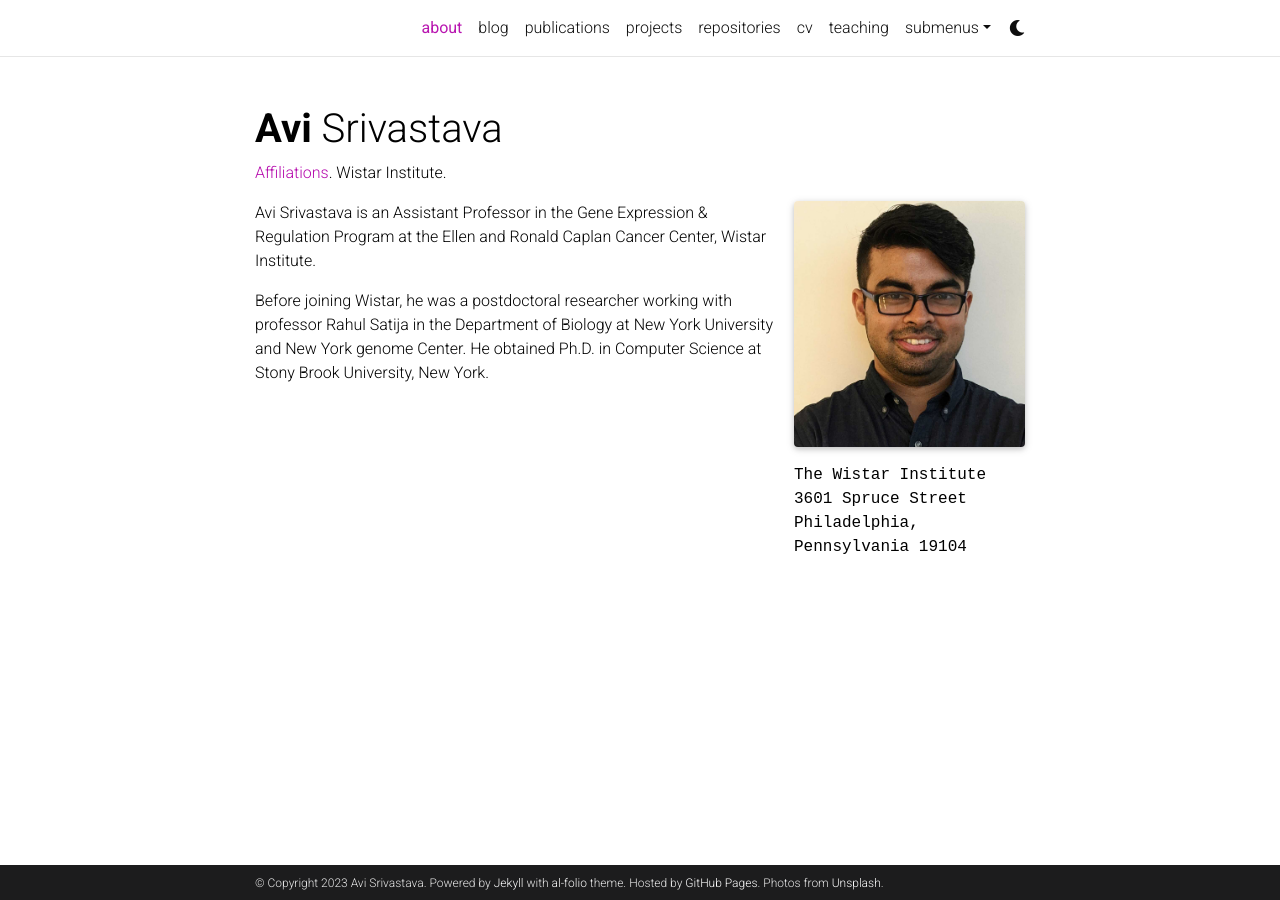
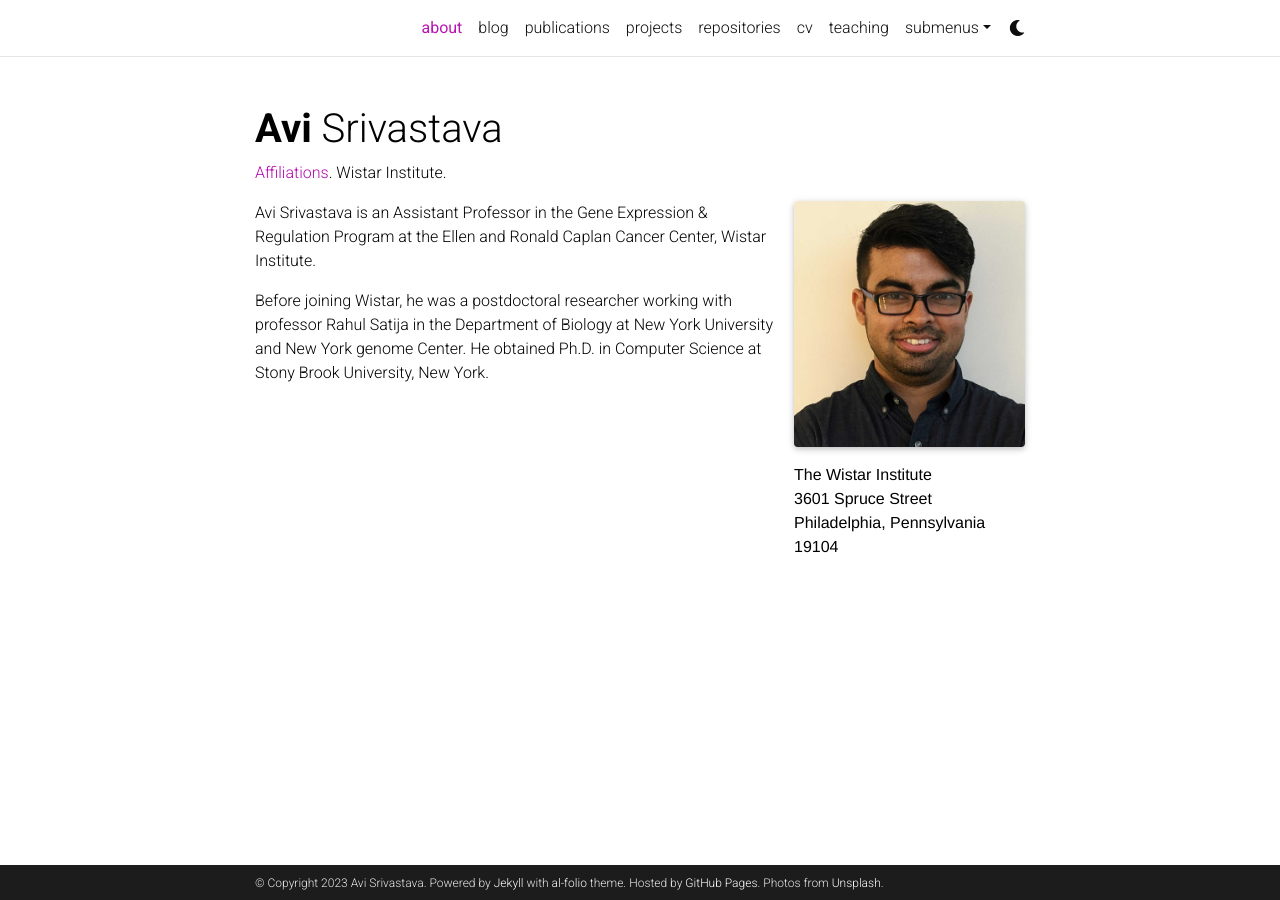
Before and after one commit to avisrilab/avisrilab.github.io, a Jekyll site: the page built from _pages/about.md, in a window 1280 px wide. Built offline with Jekyll 4.4.1, drawn with Linux system fonts in a browser that asks for light colours; full-size pictures stand in for the smaller copies a plugin makes; comment, search, counter and statistics services are not loaded; a style sheet for code colours, icons or effects is not loaded.

Commit message:
Update _base.scss

```diff
--- a/_sass/_base.scss
+++ b/_sass/_base.scss
@@ -120,7 +120,7 @@ blockquote {
   .address {
     margin-bottom: 5px;
     margin-top: 5px;
-    font-family: monospace;
+    font-family: "Helvetica Neue";
 
     p {
       display: inline-block;
```
